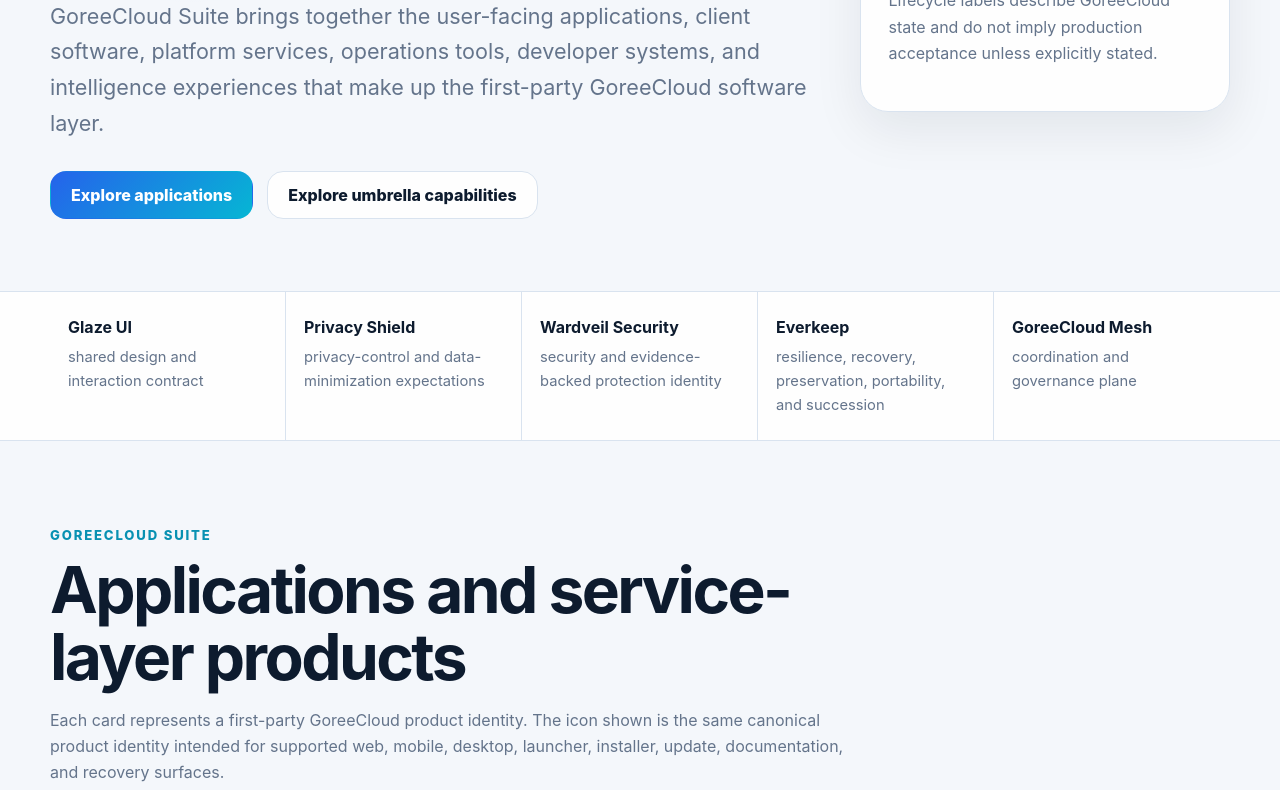
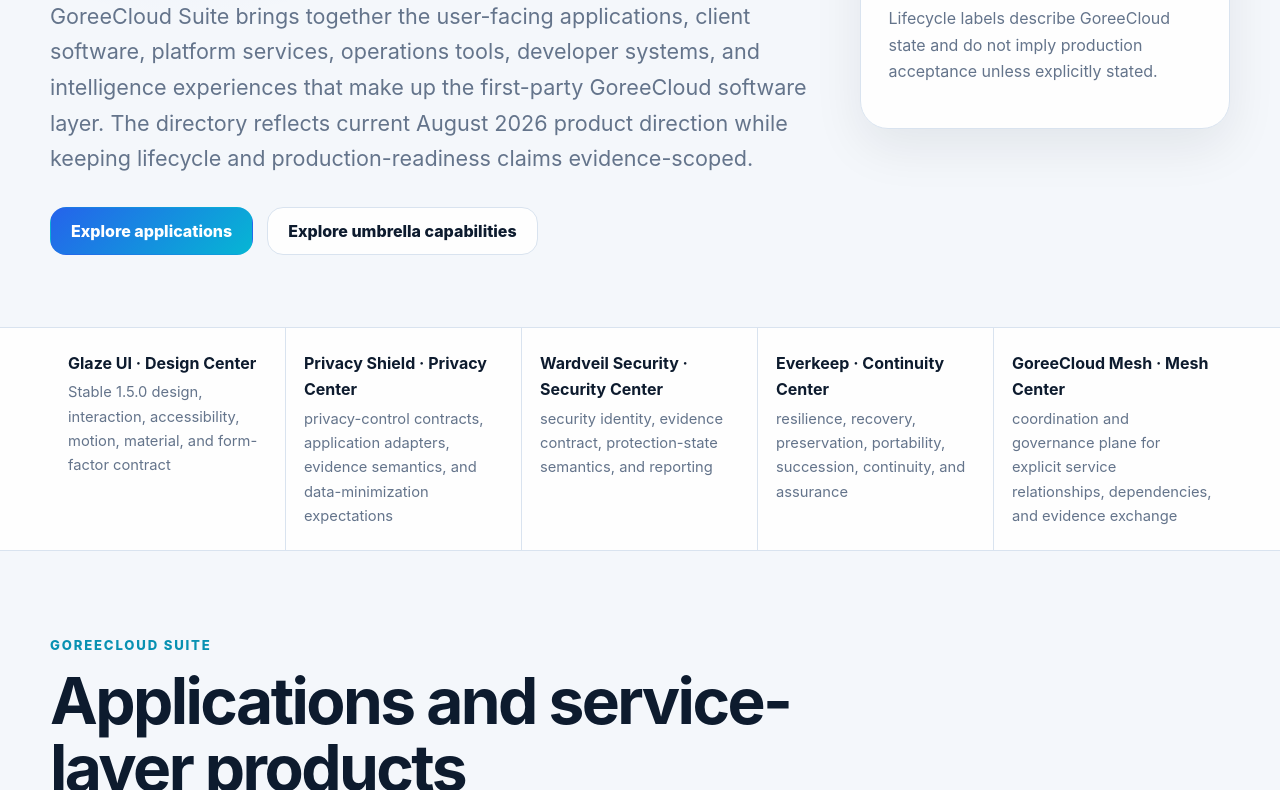
Before and after one commit to GoreeCloud/goreecloud-suite, a plain HTML site: page index.html in a window 1280 px wide. Shown: the part 619-1409 px from the top of the page. Drawn offline with Linux system fonts and the light colour scheme.

Commit message:
Refresh Suite directory and platform center terminology

```diff
--- a/index.html
+++ b/index.html
@@ -3,7 +3,7 @@
 <head>
   <meta charset="utf-8">
   <meta name="viewport" content="width=device-width, initial-scale=1">
-  <meta name="description" content="GoreeCloud Suite is the dedicated directory for GoreeCloud applications, services, umbrella capabilities, lifecycle status, and product identity.">
+  <meta name="description" content="GoreeCloud Suite is the current directory for GoreeCloud applications, services, umbrella capabilities, lifecycle status, product identity, and the five substantive platform systems.">
   <meta name="color-scheme" content="light dark">
   <meta name="theme-color" content="#f4f7fb">
   <title>GoreeCloud Suite — Applications, Services & Capabilities</title>
@@ -31,7 +31,7 @@
         <div>
           <p class="eyebrow">First-party application & service layer</p>
           <h1>Everything GoreeCloud Suite, in one place.</h1>
-          <p class="lede">GoreeCloud Suite brings together the user-facing applications, client software, platform services, operations tools, developer systems, and intelligence experiences that make up the first-party GoreeCloud software layer.</p>
+          <p class="lede">GoreeCloud Suite brings together the user-facing applications, client software, platform services, operations tools, developer systems, and intelligence experiences that make up the first-party GoreeCloud software layer. The directory reflects current August 2026 product direction while keeping lifecycle and production-readiness claims evidence-scoped.</p>
           <div class="hero-actions">
             <a class="button primary" href="#applications">Explore applications</a>
             <a class="button" href="#capabilities">Explore umbrella capabilities</a>
@@ -46,13 +46,13 @@
       </div>
     </section>
 
-    <section class="principles" aria-label="Suite contracts">
+    <section class="principles" aria-label="GoreeCloud platform systems and centers">
       <div class="shell principle-grid">
-        <div><strong>Glaze UI</strong><span>shared design and interaction contract</span></div>
-        <div><strong>Privacy Shield</strong><span>privacy-control and data-minimization expectations</span></div>
-        <div><strong>Wardveil Security</strong><span>security and evidence-backed protection identity</span></div>
-        <div><strong>Everkeep</strong><span>resilience, recovery, preservation, portability, and succession</span></div>
-        <div><strong>GoreeCloud Mesh</strong><span>coordination and governance plane</span></div>
+        <div><strong>Glaze UI · Design Center</strong><span>Stable 1.5.0 design, interaction, accessibility, motion, material, and form-factor contract</span></div>
+        <div><strong>Privacy Shield · Privacy Center</strong><span>privacy-control contracts, application adapters, evidence semantics, and data-minimization expectations</span></div>
+        <div><strong>Wardveil Security · Security Center</strong><span>security identity, evidence contract, protection-state semantics, and reporting</span></div>
+        <div><strong>Everkeep · Continuity Center</strong><span>resilience, recovery, preservation, portability, succession, continuity, and assurance</span></div>
+        <div><strong>GoreeCloud Mesh · Mesh Center</strong><span>coordination and governance plane for explicit service relationships, dependencies, and evidence exchange</span></div>
       </div>
     </section>
 
@@ -93,7 +93,7 @@
           <div class="group-heading"><p class="eyebrow">03</p><h3 id="communication-title">Communication & discovery</h3></div>
           <div class="card-grid">
             <article class="app-card"><img src="assets/suite/mail.svg" alt="" width="56" height="56"><h4>GoreeCloud Mail</h4><p>Native mail client and provider-integration layer; GoreeCloud does not operate a mail server.</p><span class="badge growing">Active Development</span></article>
-            <article class="app-card"><img src="assets/suite/messenger.svg" alt="" width="56" height="56"><h4>GoreeCloud Messenger</h4><p>First-party private messaging and calling with explicit transport and encryption boundaries.</p><span class="badge growing">Active Development — Milestone 3</span></article>
+            <article class="app-card"><img src="assets/suite/messenger.svg" alt="" width="56" height="56"><h4>GoreeCloud Messenger</h4><p>First-party private messaging and calling with explicit transport and encryption boundaries, groups, and calling foundations.</p><span class="badge growing">Active Development — Milestone 3</span></article>
             <article class="app-card"><img src="assets/suite/search.svg" alt="" width="56" height="56"><h4>GoreeCloud Search</h4><p>Private search and metasearch gateway for web discovery, browser search, research, and AI-assisted workflows.</p><span class="badge active">Current Service</span></article>
             <article class="app-card"><img src="assets/suite/browser.svg" alt="" width="56" height="56"><h4>GoreeCloud Browser</h4><p>First-party browser with GoreeCloud-owned product layers and a replaceable mature rendering-engine foundation.</p><span class="badge growing">0.1.0-beta.1</span></article>
             <article class="app-card"><img src="assets/suite/feed.svg" alt="" width="56" height="56"><h4>GoreeCloud Feed</h4><p>Private multi-user RSS experience across web, Linux desktop, and Android.</p><span class="badge growing">Active Development</span></article>
@@ -119,7 +119,7 @@
             <article class="app-card"><img src="assets/suite/backup.svg" alt="" width="56" height="56"><h4>GoreeCloud Backup</h4><p>Future GoreeCloud backup authority with recovery and portability requirements kept explicit.</p><span class="badge growing">Active Development</span></article>
             <article class="app-card"><img src="assets/suite/network.svg" alt="" width="56" height="56"><h4>GoreeCloud Network</h4><p>Private networking, device connectivity, and network-policy platform.</p><span class="badge growing">Active Development</span></article>
             <article class="app-card"><img src="assets/suite/dns.svg" alt="" width="56" height="56"><h4>GoreeCloud DNS</h4><p>DNS filtering, policy, and GoreeCloud DNS integration layer with recursive resolution kept separate.</p><span class="badge growing">Active Development</span></article>
-            <article class="app-card"><img src="assets/suite/gateway.svg" alt="" width="56" height="56"><h4>GoreeCloud Gateway</h4><p>Reverse proxy, HTTPS ingress, routing, certificate management, and controlled service-publication platform.</p><span class="badge growing">Active Development</span></article>
+            <article class="app-card"><img src="assets/suite/gateway.svg" alt="" width="56" height="56"><h4>GoreeCloud Gateway</h4><p>Native reverse proxy, HTTPS ingress, routing, certificate management, and controlled service-publication authority.</p><span class="badge growing">Active Development</span></article>
             <article class="app-card"><img src="assets/suite/notify.svg" alt="" width="56" height="56"><h4>GoreeCloud Notify</h4><p>First-party notification and alert service being validated as the long-term replacement for ntfy.</p><span class="badge growing">Release Candidate</span></article>
             <article class="app-card"><img src="assets/suite/monitor.svg" alt="" width="56" height="56"><h4>GoreeCloud Monitor</h4><p>Availability, endpoint health, heartbeat, certificate, incident, outage, and recovery monitoring.</p><span class="badge growing">Active Validation</span></article>
             <article class="app-card"><img src="assets/suite/changelogs.svg" alt="" width="56" height="56"><h4>GoreeCloud Changelogs</h4><p>Historical change-ledger application for recording, organizing, and reviewing GoreeCloud changes.</p><span class="badge growing">Active Development</span></article>
@@ -129,8 +129,8 @@
         <section class="product-group" aria-labelledby="developer-title">
           <div class="group-heading"><p class="eyebrow">06</p><h3 id="developer-title">Developer & intelligence</h3></div>
           <div class="card-grid">
-            <article class="app-card"><img src="assets/suite/ai.svg" alt="" width="56" height="56"><h4>GoreeCloud AI</h4><p>First-party conversational AI and local-model interface built around Ollama, GoreeCloud Search, and first-party service integrations.</p><span class="badge growing">Active Development</span></article>
-            <article class="app-card"><img src="assets/suite/code.svg" alt="" width="56" height="56"><h4>GoreeCloud Code</h4><p>Developer and source-control platform for repositories, collaboration, CI/CD, packages, security, and AI-assisted development.</p><span class="badge growing">Milestone 1 — Forgejo Connectivity</span></article>
+            <article class="app-card"><img src="assets/suite/ai.svg" alt="" width="56" height="56"><h4>GoreeCloud AI</h4><p>First-party conversational AI and local-model workspace built around Ollama, GoreeCloud Search, knowledge, tools, orchestration, and first-party service integrations.</p><span class="badge growing">Active Development</span></article>
+            <article class="app-card"><img src="assets/suite/code.svg" alt="" width="56" height="56"><h4>GoreeCloud Code</h4><p>Developer and source-control platform for repositories, collaboration, CI/CD, packages, security, and AI-assisted development. Forgejo is the initial replaceable infrastructure foundation.</p><span class="badge growing">Milestone 1 — Forgejo Connectivity</span></article>
           </div>
         </section>
       </div>
@@ -169,7 +169,7 @@
 
   <footer>
     <div class="shell footer-grid">
-      <div><strong>GoreeCloud Suite</strong><p>First-party applications, services, and capability systems.</p></div>
+      <div><strong>GoreeCloud Suite</strong><p>First-party applications, services, capabilities, and evidence-scoped platform-system integration.</p></div>
       <div><a href="https://www.goreecloud.com/">GoreeCloud.com</a><a href="https://github.com/GoreeCloud">Source repositories</a></div>
     </div>
   </footer>
```
